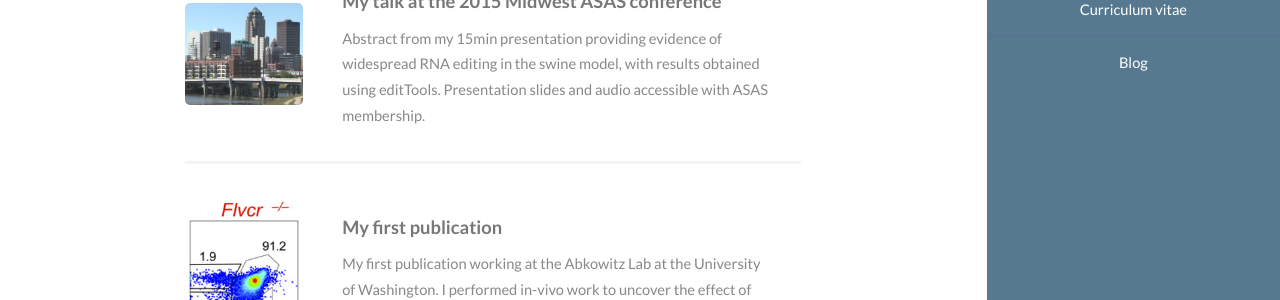
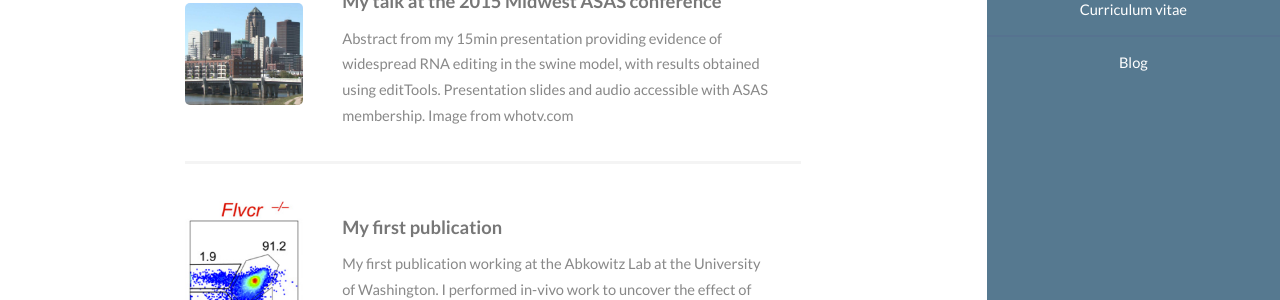
Before and after one commit to funkhou9/blog, a Jekyll site: the page built from index.html, in a window 1280 px wide and 900 px high, scrolled down 1075 px. Shown: the part 357-657 px from the top of the window. Built offline with Jekyll 4.4.1, drawn with Linux system fonts in a browser that asks for light colours.

Commit message:
add citation for des moines pic

```diff
--- a/index.html
+++ b/index.html
@@ -48,7 +48,7 @@ layout: default
                     <a href="https://asas.confex.com/asas/mw15/webprogram/Paper11620.html" class="image"><img src="images/des-moines_skyline.jpg"/></a>
                     <div class="inner">
                         <h4>My talk at the 2015 Midwest ASAS conference</h4>
-                        <p>Abstract from my 15min presentation providing evidence of widespread RNA editing in the swine model, with results obtained using editTools. Presentation slides and audio accessible with ASAS membership.</p>
+                        <p>Abstract from my 15min presentation providing evidence of widespread RNA editing in the swine model, with results obtained using editTools. Presentation slides and audio accessible with ASAS membership. Image from whotv.com</p>
                     </div>
                 </article>
                 <article>
```
